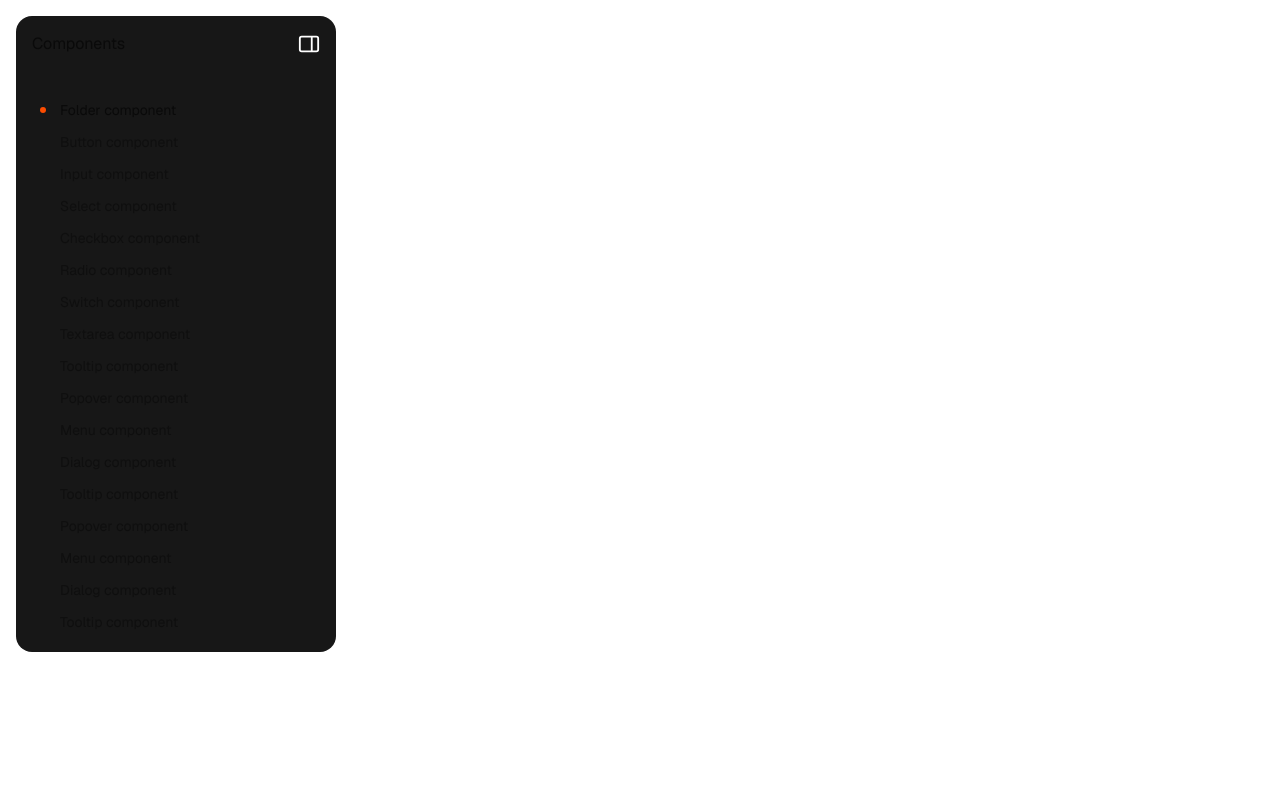
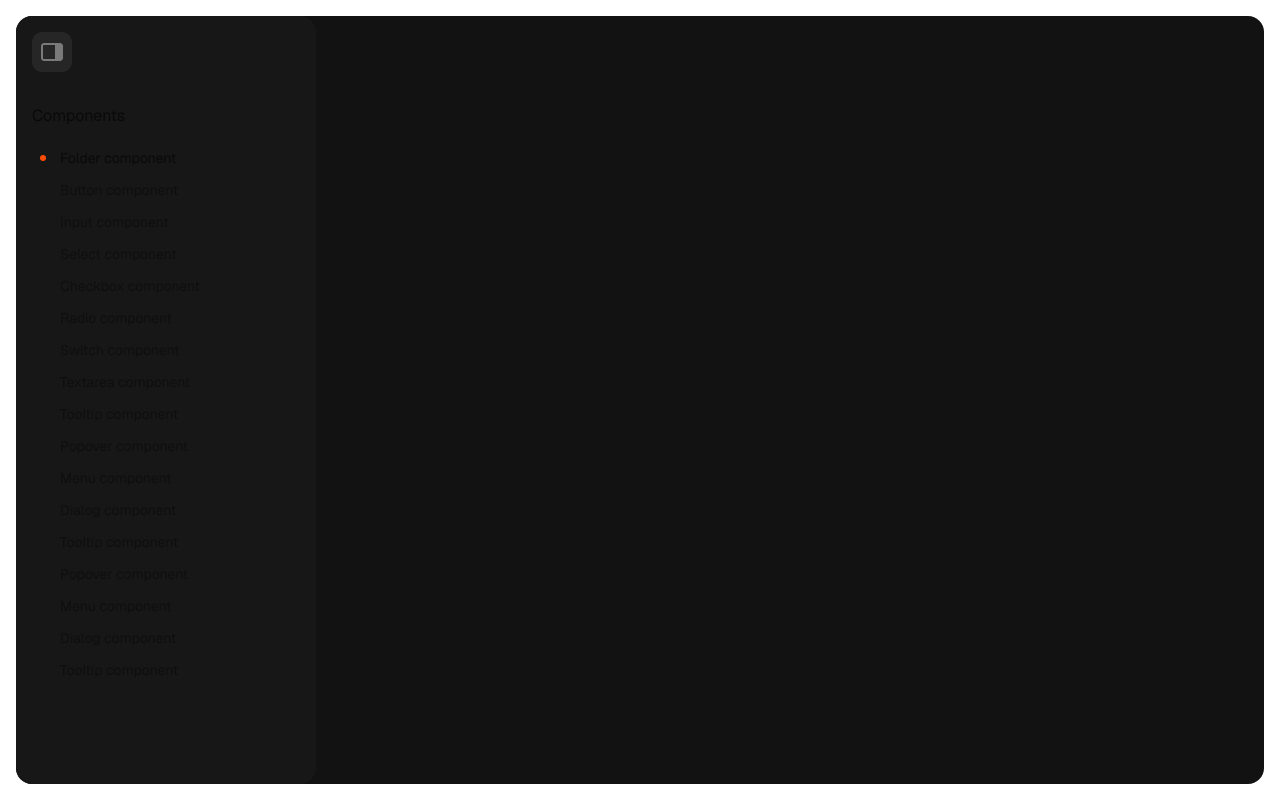
Before and after one commit to Subhan-code/oxygen-ui-solana, a Next.js app: page /components in a window 1280 px wide. Built offline with nearby package versions, Linux system fonts and the light colour scheme.

Commit message:
sidebar done

```diff
--- a/app/components/page.tsx
+++ b/app/components/page.tsx
@@ -3,11 +3,11 @@ import React from 'react'
 
 const page = () => {
   return (
-    <div>
+    <div className='bg-[#121212] min-h-[calc(100vh-2rem)] m-4 rounded-2xl'>
       <div className="absolute top-0 left-0">
         <Sidebar/>
       </div>
-      <div className="bg-background p-4 m-4">
+      <div className="p-4">
         adsf
       </div>
     </div>
--- a/components/Sidebar/Sidebar.tsx
+++ b/components/Sidebar/Sidebar.tsx
@@ -1,21 +1,55 @@
-import React from 'react'
-import SidebarList from './SidebarList'
+"use client"
+
+import { useState } from "react"
+import { motion } from "motion/react"
+import SidebarList from "./SidebarList"
+
+// w-80 (320px) + left m-4 (16px): how far to slide so the panel clears the edge.
+const PANEL_SHIFT = 336
+
+const OpenIcon = () => (
+    <svg xmlns="http://www.w3.org/2000/svg" width="24px" height="24px" viewBox="0 0 24 24">
+        <path
+            d="m20,3H4c-1.654,0-3,1.346-3,3v12c0,1.654,1.346,3,3,3h16c1.654,0,3-1.346,3-3V6c0-1.654-1.346-3-3-3ZM3,18V6c0-.551.449-1,1-1h11v14H4c-.551,0-1-.449-1-1Z"
+            strokeWidth="0"
+            fill="#7A7A7A"
+        />
+    </svg>
+)
+
+const ClosedIcon = () => (
+    <svg xmlns="http://www.w3.org/2000/svg" width="24px" height="24px" viewBox="0 0 24 24">
+        <line x1="15" y1="4" x2="15" y2="20" fill="none" stroke="#7A7A7A" strokeMiterlimit="10" strokeWidth="2" />
+        <rect x="4" y="2" width="16" height="20" rx="2" ry="2" transform="translate(24) rotate(90)" fill="none" stroke="#7A7A7A" strokeLinecap="square" strokeMiterlimit="10" strokeWidth="2" />
+    </svg>
+)
 
 const Sidebar = () => {
+    const [open, setOpen] = useState(true)
+
     return (
-        <div>
-            <div className="bg-background w-80 bg-neutral-900 m-4 p-4 rounded-2xl">
-                <span className="flex items-center justify-between gap-2">
-                    <h2>Components</h2>
-                    <svg xmlns="http://www.w3.org/2000/svg" x="0px" y="0px" width="22px" height="22px" viewBox="0 0 24 24">
-                        <line x1="15" y1="4" x2="15" y2="20" fill="none" stroke="white" strokeMiterlimit="10" strokeWidth="2" data-color="color-2"></line>
-                        <rect x="4" y="2" width="16" height="20" rx="2" ry="2" transform="translate(24) rotate(90)" fill="none" stroke="white" strokeLinecap="square" strokeMiterlimit="10" strokeWidth="2"></rect>
-                    </svg>
-                </span>
-                <div className="mt-10">
-                    <SidebarList/>
+        <div className="relative">
+            {/* Pinned at the panel's icon spot (m-4 + p-4 = 32px). Never moves — only
+          the icon inside swaps when the panel slides away. */}
+            <button
+                type="button"
+                onClick={() => setOpen((v) => !v)}
+                aria-label={open ? "Close sidebar" : "Open sidebar"}
+                className="absolute top-4 left-8 z-10 cursor-pointer bg-neutral-800 rounded-lg p-2"
+            >
+                {open ? <OpenIcon /> : <ClosedIcon />}
+            </button>
+
+            <motion.div
+                animate={{ x: open ? 0 : -PANEL_SHIFT }}
+                transition={{ type: "spring", stiffness: 300, damping: 30 }}
+                className="bg-neutral-900 w-75 h-[calc(100vh-2rem)] m-4 p-4 rounded-2xl"
+            >
+                <h2 className="mt-18">Components</h2>
+                <div className="mt-4">
+                    <SidebarList />
                 </div>
-            </div>
+            </motion.div>
         </div>
     )
 }
--- a/components/Sidebar/SidebarList.tsx
+++ b/components/Sidebar/SidebarList.tsx
@@ -82,9 +82,8 @@ const SidebarList = () => {
             <motion.button
               type="button"
               onClick={() => setActiveIndex(i)}
-              whileHover={{ x: 16}}
-
-              transition={{ duration: 0.2 }}
+              whileHover={{ x: 8}}
+              transition={{ duration: 0 }}
               className={cn(
                 "flex w-full items-center rounded-lg p-1 text-left text-sm transition-all duration-200",
                 isActive
```
